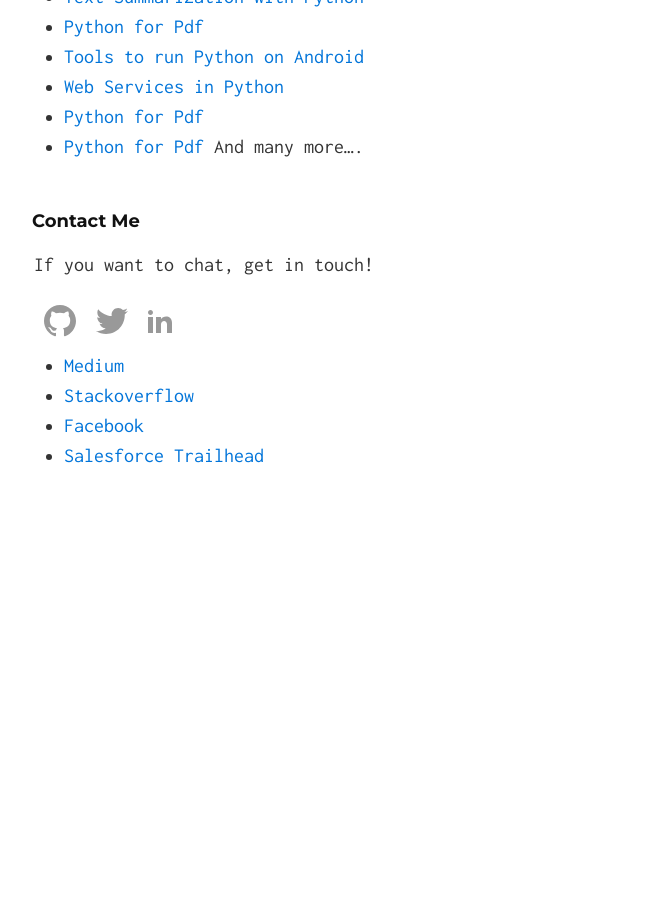
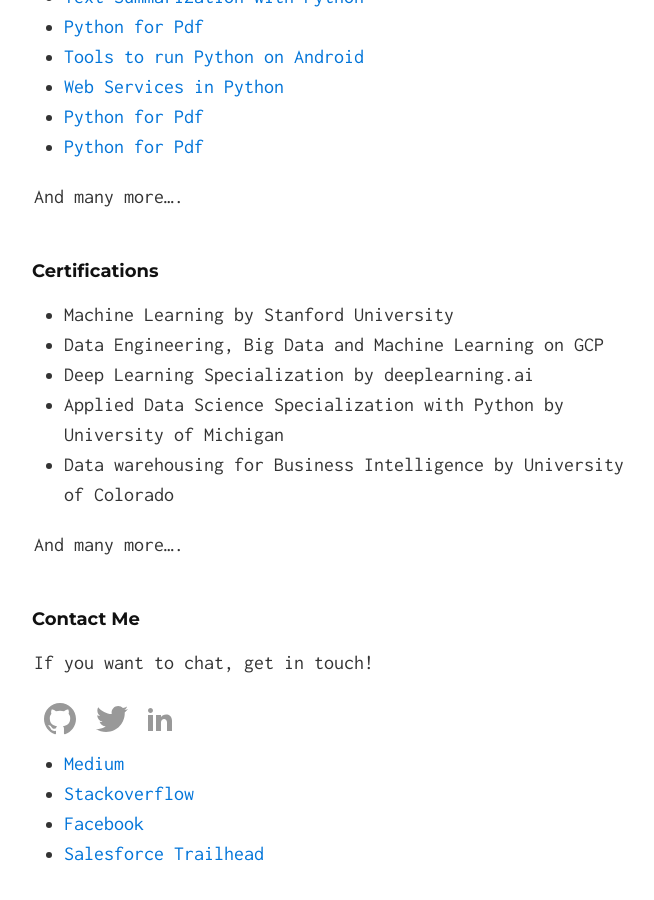
Before and after one commit to umer7/umer7.github.io, a Jekyll site: the page built from index.md, in a window 1280 px wide and 900 px high, scrolled down 2040 px. Shown: the whole window, without its empty margins (306-960 px from the left). Built offline with Jekyll 4.4.1, drawn with Linux system fonts in a browser that asks for light colours; our own code applies the rules of GitHub Pages for plain Markdown files; before the commit the page ends 2611 px from its top, so only the background shows below that.

Commit message:
Update index.md

```diff
--- a/index.md
+++ b/index.md
@@ -59,7 +59,19 @@ And many more....
 - [Web Services in Python](https://medium.com/@umerfarooq_26378/web-services-in-python-ef81a9067aaf)
 - [Python for Pdf](https://towardsdatascience.com/python-for-pdf-ef0fac2808b0)
 - [Python for Pdf](https://towardsdatascience.com/python-for-pdf-ef0fac2808b0)
+
 And many more....
+
+## Certifications
+- Machine Learning by Stanford University
+- Data Engineering, Big Data and Machine Learning on GCP
+- Deep Learning Specialization by deeplearning.ai
+- Applied Data Science Specialization with Python by University of Michigan
+- Data warehousing for Business Intelligence by University of Colorado
+
+And many more....
+
+
 
 ## Contact Me
 
```
